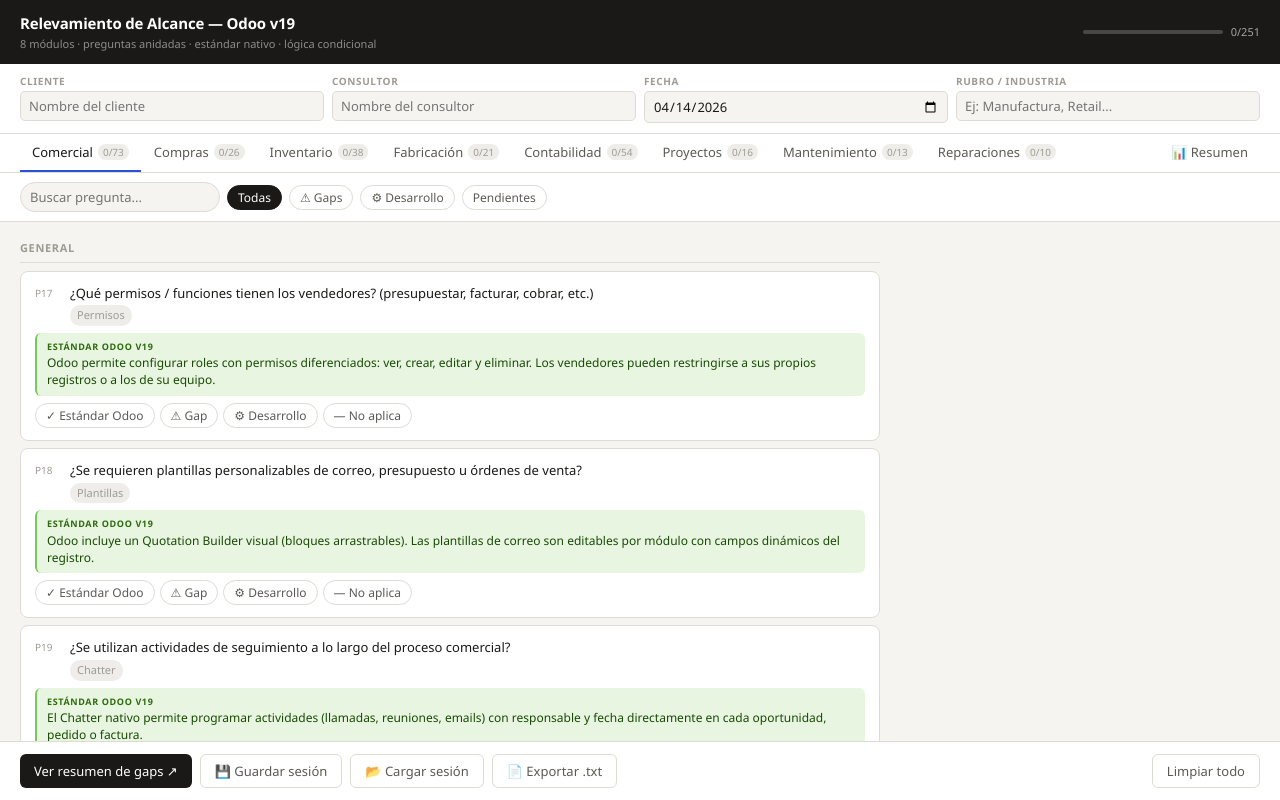
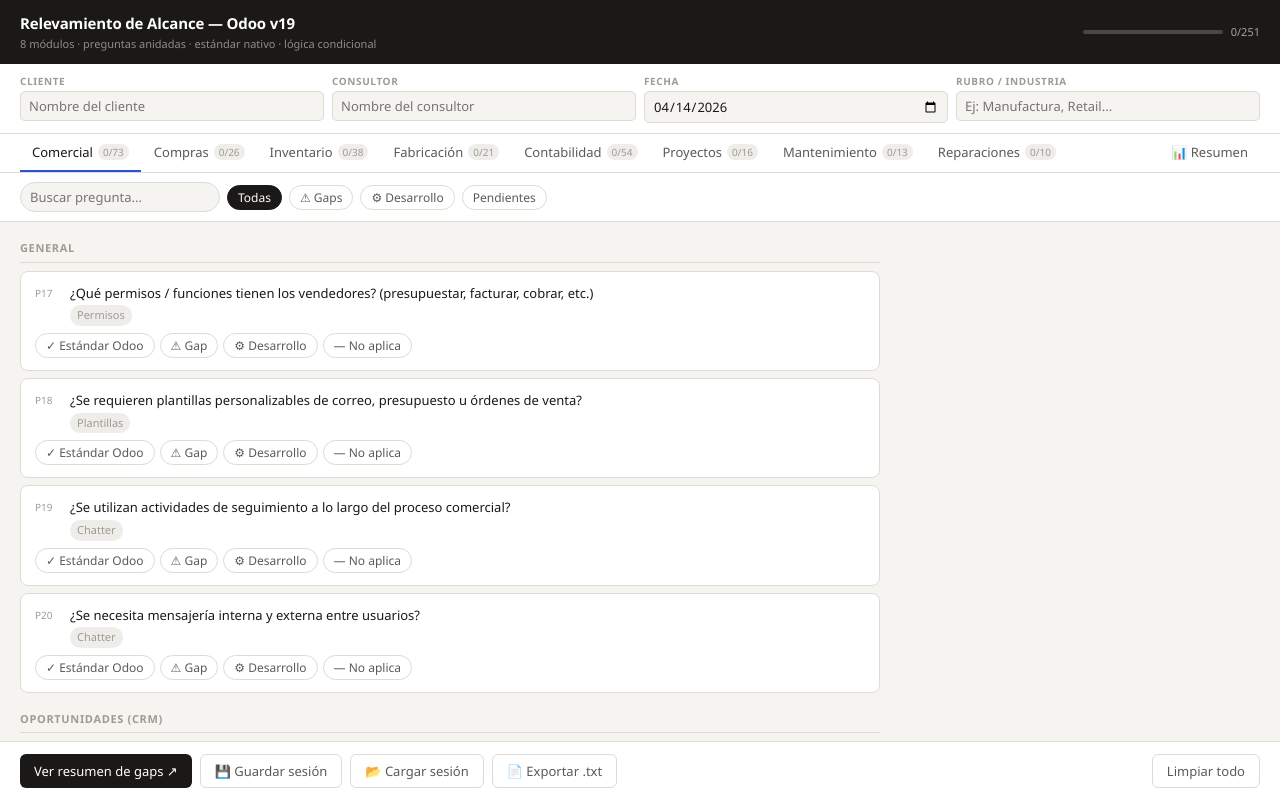
Before and after one commit to jabazan/origamiOST, a plain HTML site: page index.html in a window 1280 px wide. Drawn offline with Linux system fonts and the light colour scheme.

Commit message:
Hide std-lbl

```diff
--- a/index.html
+++ b/index.html
@@ -1101,12 +1101,11 @@
   const a=answers[q.id]||{};
   const cls=(isChild?'child ':'')+(a.status?'c'+a.status:'');
   const showNote=a.status&&a.status!=='noaplica';
-  const stdBox=q.std?`<div class="std-box"><div class="std-lbl">Estándar Odoo v19</div><div class="std-txt">${q.std}</div></div>`:'';
+  const stdBox='';
   return`<div class="qcard ${cls}" id="qc-${q.id}" data-qid="${q.id}" onclick="selectQuestion('${q.id}')">
   <div class="qhdr"><span class="qnum">${q.id}</span>
     <div style="flex:1"><div class="qtxt">${q.text}</div><span class="qfunc">${q.func}</span></div>
   </div>
-  ${stdBox}
   <div class="rads">${OPTS.map(o=>`<button class="rbtn${a.status===o.v?' '+o.c:''}" onclick="event.stopPropagation();setStatus('${q.id}','${o.v}')">${o.l}</button>`).join('')}</div>
   <div id="na-${q.id}" style="display:${showNote?'block':'none'}">
     <span class="notelbl">Notas / necesidad del cliente:</span>
```
